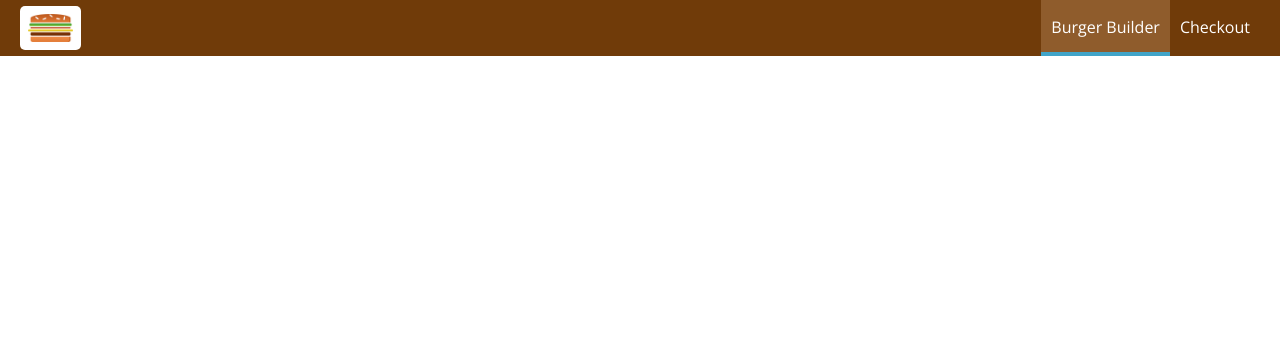
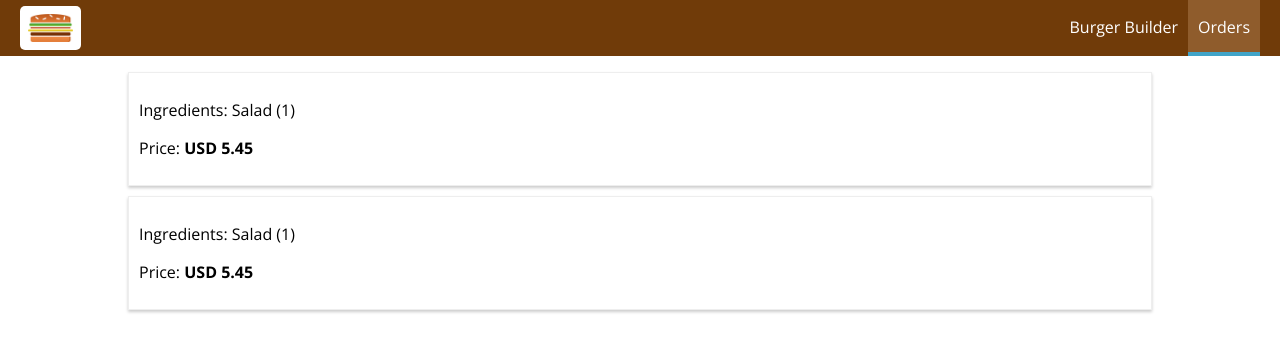
Before and after one commit to nenaddimitrijevic89/Burger-Builder, a React app: page /orders in a window 1280 px wide. Shown: the top 352 px of the page. Built offline with nearby package versions, Linux system fonts and the light colour scheme; the HTML template or start-up script is replaced by a standard one.

Commit message:
adding orders component

```diff
--- a/src/App.js
+++ b/src/App.js
@@ -4,6 +4,7 @@
 import Layout from './hoc/Layout/Layout';
 import BurgerBuilder from './containers/BurgerBuilder/BurgerBuilder';
 import Checkout from './containers/Checkout/Checkout';
+import Orders from './containers/Orders/Orders';
 
 class App extends Component {
   render() {
@@ -12,6 +13,7 @@
         <Layout>
           <Switch>
             <Route path='/checkout' component={Checkout}/>
+            <Route path='/orders' component={Orders}/>
             <Route path='/' exact component={BurgerBuilder}/>
           </Switch>
         </Layout>
--- a/src/components/Navigation/NavigationItems/NavigationItem/NavigationItem.js
+++ b/src/components/Navigation/NavigationItems/NavigationItem/NavigationItem.js
@@ -1,12 +1,14 @@
 import React from 'react';
+import { NavLink } from 'react-router-dom';
 
 import classes from './NavigationItem.css';
 
 const navigationItem = (props) => (
     <li className={classes.NavigationItem}>
-        <a
-            href={props.link}
-            className={props.active ? classes.active : null}>{props.children}</a>
+        <NavLink
+            to={props.link}
+            exact={props.exact}
+            activeClassName={classes.active}>{props.children}</NavLink>
     </li>
 );
 
--- a/src/components/Navigation/NavigationItems/NavigationItems.js
+++ b/src/components/Navigation/NavigationItems/NavigationItems.js
@@ -5,8 +5,8 @@
 
 const navigationItems = () => (
     <ul className={classes.NavigationItems}>
-        <NavigationItem link='/' active>Burger Builder</NavigationItem>
-        <NavigationItem>Checkout</NavigationItem>
+        <NavigationItem link='/' exact>Burger Builder</NavigationItem>
+        <NavigationItem link='/orders'>Orders</NavigationItem>
     </ul>
 );
 
--- a/src/components/Order/CheckoutSummary.js
+++ b/src/components/Order/CheckoutSummary/CheckoutSummary.js
@@ -1,7 +1,7 @@
 import React from 'react';
 
-import Burger from '../Burger/Burger';
-import Button from '../UI/Button/Button';
+import Burger from '../../Burger/Burger';
+import Button from '../../UI/Button/Button';
 import classes from './CheckoutSummary.css';
 
 const checkoutSummary = (props) => {
--- /dev/null
+++ b/src/components/Order/Order.css
@@ -0,0 +1,8 @@
+.Order {
+    width: 80%;
+    border: 1px solid #eee;
+    box-shadow: 0 2px 3px #ccc;
+    padding: 10px;
+    margin: 10px auto;
+    box-sizing: border-box;
+}
--- /dev/null
+++ b/src/components/Order/Order.js
@@ -0,0 +1,12 @@
+import React from 'react';
+
+import classes from './Order.css';
+
+const order = (props) => (
+    <div className={classes.Order}>
+        <p>Ingredients: Salad (1)</p>
+        <p>Price: <strong>USD 5.45</strong></p>
+    </div>
+);
+
+export default order;
--- a/src/containers/BurgerBuilder/BurgerBuilder.js
+++ b/src/containers/BurgerBuilder/BurgerBuilder.js
@@ -87,32 +87,12 @@
     }
 
     purchaseContinueHandler = () => {
-        // this.setState({ loading: true })
-        // const order = {
-        //     ingredients: this.state.ingredients,
-        //     price: this.state.totalPrice,
-        //     customer: {
-        //         name: 'Nenad Dimitrijevic',
-        //         address: {
-        //             street: 'Jorgandzijska 1',
-        //             zipCode: '11000',
-        //             country: 'Serbia'
-        //         },
-        //         email: 'test@test.com'
-        //     },
-        //     deliveryMethod: 'fastest'
-        // }
-        // axios.post('/orders.json', order)
-        //     .then(() => {
-        //         this.setState({ loading: false, purchasing: false })
-        //     })
-        //     .catch(() => {
-        //         this.setState({ loading: false, purchasing: false })
-        //     })
+
         const queryParams = [];
         for(let i in this.state.ingredients) {
             queryParams.push(encodeURIComponent(i) + '=' + encodeURIComponent(this.state.ingredients[i]))
         }
+        queryParams.push('price=' + this.state.totalPrice);
         const queryString = queryParams.join('&')
         this.props.history.push({
             pathname: '/checkout',
--- a/src/containers/Checkout/Checkout.js
+++ b/src/containers/Checkout/Checkout.js
@@ -1,26 +1,27 @@
 import React, { Component } from 'react';
 import { Route } from 'react-router-dom';
 
-import CheckoutSummary from '../../components/Order/CheckoutSummary';
+import CheckoutSummary from '../../components/Order/CheckoutSummary/CheckoutSummary';
 import ContactData from './ContactData/ContactData';
 
 class Checkout extends Component {
     state = {
-        ingredients: {
-            salad: 1,
-            meat: 1,
-            cheese: 1,
-            bacon: 1
-        }
+        ingredients: null,
+        totalPrice: 0
     }
 
-    componentDidMount() {
+    componentWillMount() {
         const query = new URLSearchParams(this.props.location.search);
         const ingredients = {};
+        let price = 0;
         for(let param of query.entries()) {
-            ingredients[param[0]] = +param[1]
+            if(param[0] === 'price'){
+                price = param[1];
+            }else{
+                ingredients[param[0]] = +param[1]
+            }
         }
-        this.setState({ingredients: ingredients})
+        this.setState({ingredients: ingredients, totalPrice: price})
     }
 
     checkoutCancelledHandler = () => {
@@ -38,7 +39,9 @@
                     ingredients={this.state.ingredients}
                     checkoutCancelled={this.checkoutCancelledHandler}
                     checkoutContinued={this.checkoutContinuedHandler}/>
-                <Route path={this.props.match.path + '/contact-data'} component={ContactData}/>
+                <Route
+                    path={this.props.match.path + '/contact-data'}
+                    render={(props) => (<ContactData ingredients={this.state.ingredients} price={this.state.totalPrice} {...props}/>)}/>
             </div>
         )
     }
--- a/src/containers/Checkout/ContactData/ContactData.css
+++ b/src/containers/Checkout/ContactData/ContactData.css
@@ -2,6 +2,14 @@
     margin: 20px auto;
     width: 80%;
     text-align: center;
+    box-shadow: 0 2px 3px #ccc;
+    border: 1px solid #eee;
+    padding: 10px;
+    box-sizing: border-box;
+}
+
+.Input {
+    display: block;
 }
 
 @media (min-width: 600px) {
--- a/src/containers/Checkout/ContactData/ContactData.js
+++ b/src/containers/Checkout/ContactData/ContactData.js
@@ -1,6 +1,9 @@
 import React, { Component } from 'react';
 
 import Button from '../../../components/UI/Button/Button';
+import Spinner from '../../../components/UI/Spinner/Spinner';
+import classes from './ContactData.css';
+import axios from '../../../axios-orders';
 
 class ContactData extends Component {
     state = {
@@ -9,20 +12,55 @@
         address: {
             street: '',
             postalCode: ''
+        },
+        loading: false
+    }
+
+    orderHandler = (event) => {
+        event.preventDefault();
+        this.setState({ loading: true })
+        const order = {
+            ingredients: this.props.ingredients,
+            price: this.props.totalPrice,
+            customer: {
+                name: 'Nenad Dimitrijevic',
+                address: {
+                    street: 'Jorgandzijska 1',
+                    zipCode: '11000',
+                    country: 'Serbia'
+                },
+                email: 'test@test.com'
+            },
+            deliveryMethod: 'fastest'
         }
+        axios.post('/orders.json', order)
+            .then(() => {
+                this.setState({ loading: false });
+                this.props.history.push('/');
+            })
+            .catch(() => {
+                this.setState({ loading: false })
+            })
     }
 
     render () {
+        let form = (
+            <form>
+                <input className={classes.Input} type='text' name='name' placeholder='Your Name'/>
+                <input className={classes.Input} type='email' name='email' placeholder='Your Mail'/>
+                <input className={classes.Input} type='text' name='street' placeholder='Street'/>
+                <input className={classes.Input} type='text' name='postal' placeholder='Postal Code'/>
+                <Button btnType='Success' clicked={this.orderHandler}>ORDER</Button>
+            </form>
+        );
+        if(this.state.loading) {
+            form = <Spinner />
+        }
+
         return (
-            <div>
+            <div className={classes.ContactData}>
                 <h4>Enter your Contact Data</h4>
-                <form>
-                    <input type='text' name='name' placeholder='Your Name'/>
-                    <input type='email' name='email' placeholder='Your Mail'/>
-                    <input type='text' name='street' placeholder='Street'/>
-                    <input type='text' name='postal' placeholder='Postal Code'/>
-                    <Button btnType='Success'>ORDER</Button>
-                </form>
+                {form}
             </div>
         )
     }
--- /dev/null
+++ b/src/containers/Orders/Orders.js
@@ -0,0 +1,16 @@
+import React, { Component } from 'react';
+
+import Order from '../../components/Order/Order';
+
+class Orders extends Component{
+    render() {
+        return (
+            <div>
+                <Order />
+                <Order />
+            </div>
+        );
+    }
+}
+
+export default Orders;
```
Also changed, not shown: src/components/Order/CheckoutSummary/CheckoutSummary.css (renamed from src/components/Order/CheckoutSummary.css).
